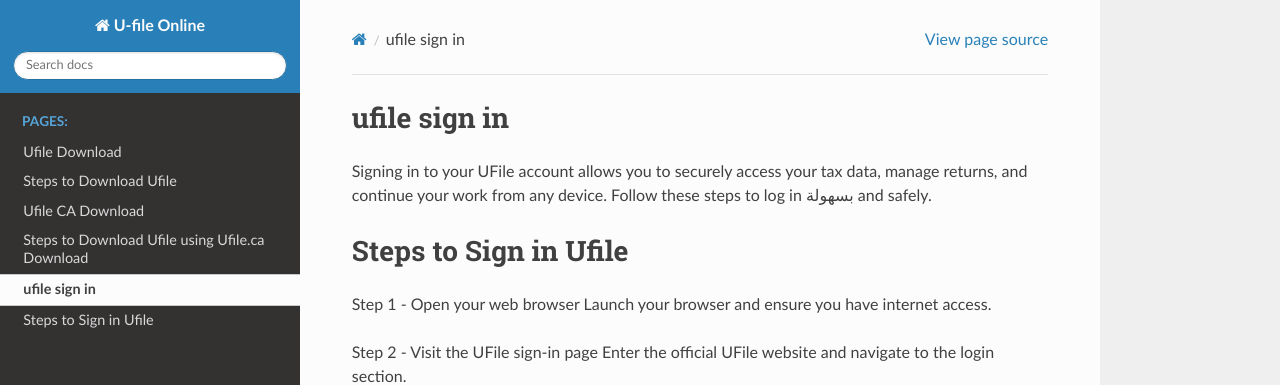
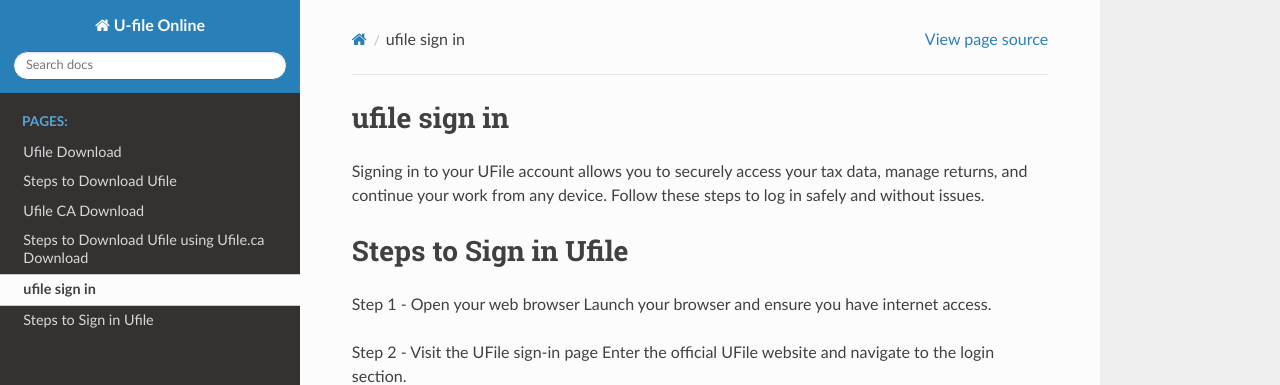
Before and after one commit to Ricardo-langs/online, a Sphinx documentation site: the page built from docs/signin.rst, in a window 1280 px wide. Shown: the top 385 px of the page. Built offline with Sphinx 7.4.7 and the Read the Docs theme 3.1.0, drawn with Linux system fonts in a browser that asks for light colours; pages that are not in the unit, such as notebooks, are missing from menus.

Commit message:
Update signin.rst

```diff
--- a/docs/signin.rst
+++ b/docs/signin.rst
@@ -1,7 +1,7 @@
 ufile sign in
 =============
 
-Signing in to your UFile account allows you to securely access your tax data, manage returns, and continue your work from any device. Follow these steps to log in بسهولة and safely.
+Signing in to your UFile account allows you to securely access your tax data, manage returns, and continue your work from any device. Follow these steps to log in safely and without issues.
 
 Steps to Sign in Ufile
 =========
```
